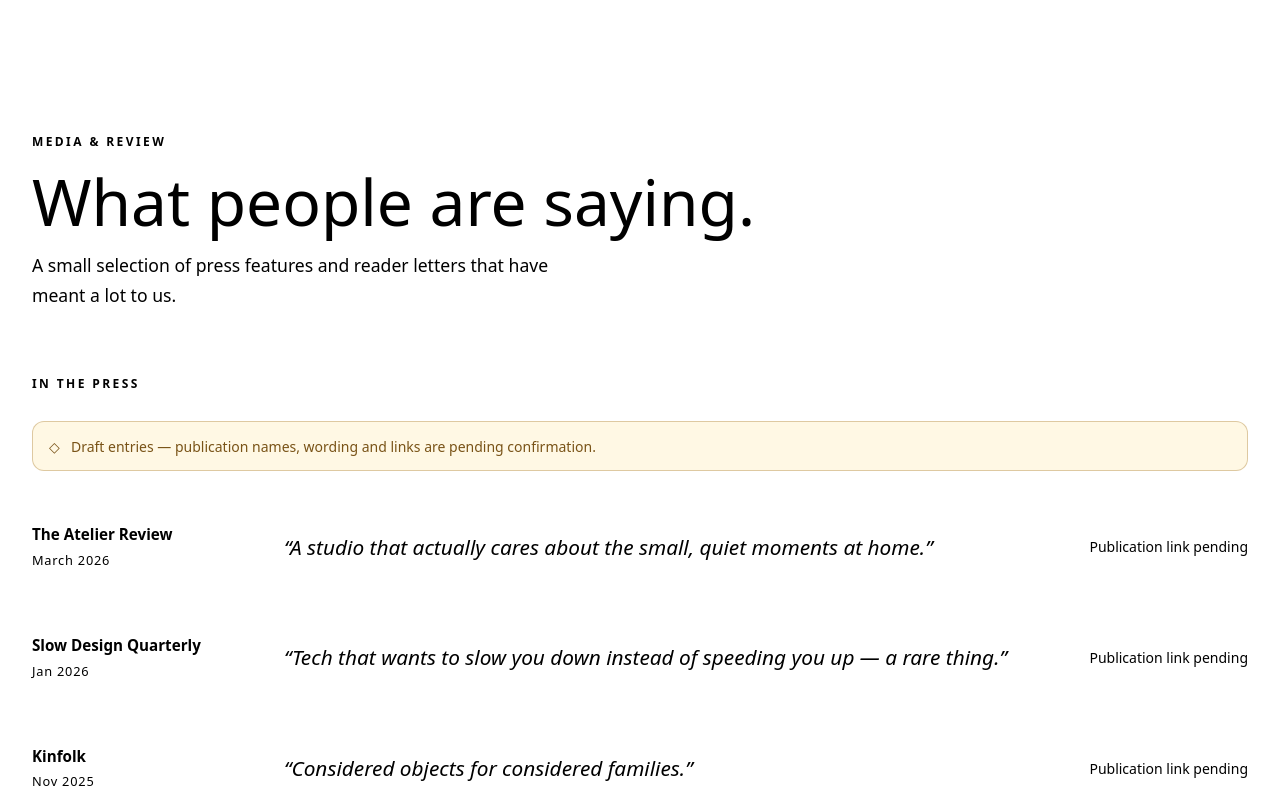
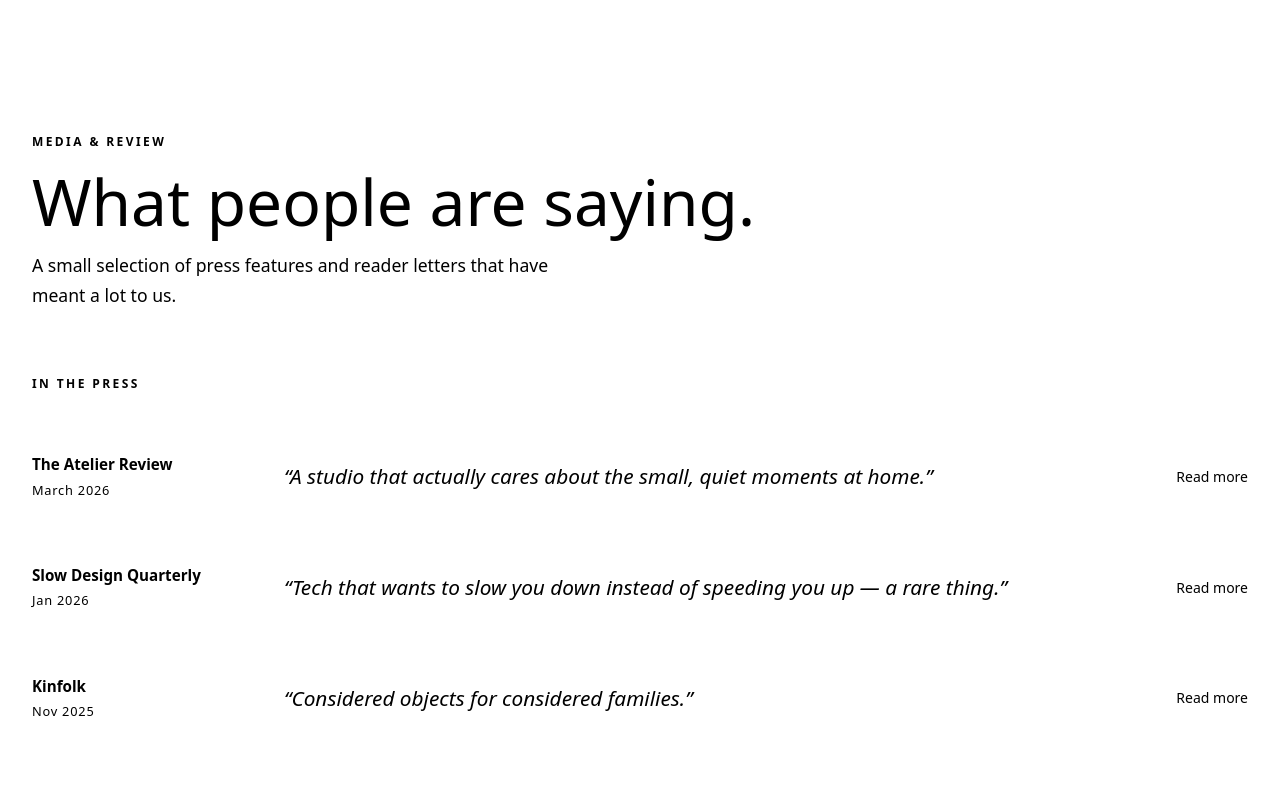
Before and after one commit to huangbai-AI/lumiqstudiovercel, a Next.js app: page /media in a window 1280 px wide. Shown: the top 800 px of the page. Built offline with nearby package versions, Linux system fonts and the light colour scheme; a web font is replaced by a local one.

Commit message:
移除待确认提示并更新媒体入口文案

```diff
--- a/app/media/page.tsx
+++ b/app/media/page.tsx
@@ -1,13 +1,12 @@
 import RevealObserver from "@/components/RevealObserver";
-import DraftNotice from "@/components/DraftNotice";
 import {useTranslations} from "next-intl";
 
 export default function MediaPage() {
   const t = useTranslations("Media");
   const press = [
-    { source: "The Atelier Review", date: t("press1Date"), quote: t("press1Quote"), link: t("press1Link") },
-    { source: "Slow Design Quarterly", date: t("press2Date"), quote: t("press2Quote"), link: t("press2Link") },
-    { source: "Kinfolk", date: t("press3Date"), quote: t("press3Quote"), link: t("press3Link") },
+    { source: "The Atelier Review", date: t("press1Date"), quote: t("press1Quote") },
+    { source: "Slow Design Quarterly", date: t("press2Date"), quote: t("press2Quote") },
+    { source: "Kinfolk", date: t("press3Date"), quote: t("press3Quote") },
   ];
   const reviews = [
     { name: "Sora Tanaka", role: t("review1Role"), text: t("review1Text") },
@@ -32,7 +31,6 @@ export default function MediaPage() {
 
       <section className="container reveal" style={{ padding: "0 2rem 4rem" }}>
         <h2 className="media-label">{t("pressTitle")}</h2>
-        <DraftNotice>{t("draftPress")}</DraftNotice>
         <div className="media-press-list">
           {press.map((p) => (
             <article key={p.source} className="media-press-row">
@@ -41,7 +39,7 @@ export default function MediaPage() {
                 <span className="media-press-date">{p.date}</span>
               </div>
               <blockquote className="serif">&ldquo;{p.quote}&rdquo;</blockquote>
-              <span className="media-press-link">{t("linkPending")}</span>
+              <span className="media-press-link">{t("readMore")}</span>
             </article>
           ))}
         </div>
@@ -49,7 +47,6 @@ export default function MediaPage() {
 
       <section className="container reveal" style={{ padding: "2rem 2rem 6rem" }}>
         <h2 className="media-label">{t("lettersTitle")}</h2>
-        <DraftNotice>{t("draftReviews")}</DraftNotice>
         <div className="media-letter-grid">
           {reviews.map((r) => (
             <figure key={r.name} className="media-letter">
--- a/components/DraftNotice.tsx
+++ b/components/DraftNotice.tsx
@@ -1,19 +1,10 @@
+import type {FC, ReactNode} from "react";
+
 type DraftNoticeProps = {
-  children?: React.ReactNode;
+  children?: ReactNode;
   compact?: boolean;
 };
 
-export default function DraftNotice({
-  children = "Draft — details pending brand or legal confirmation.",
-  compact = false,
-}: DraftNoticeProps) {
-  return (
-    <aside
-      className={`draft-notice${compact ? " draft-notice-compact" : ""}`}
-      role="note"
-    >
-      <span aria-hidden="true">◇</span>
-      <span>{children}</span>
-    </aside>
-  );
-}
+const DraftNotice: FC<DraftNoticeProps> = () => null;
+
+export default DraftNotice;
--- a/messages/en.json
+++ b/messages/en.json
@@ -146,7 +146,7 @@
     "lettersTitle": "Reader letters",
     "draftPress": "Draft entries — publication names, wording and links are pending confirmation.",
     "draftReviews": "Sample testimonials — names and wording are pending approval.",
-    "linkPending": "Publication link pending",
+    "readMore": "Read more",
     "press1Date": "March 2026",
     "press1Quote": "A studio that actually cares about the small, quiet moments at home.",
     "press1Link": "Read feature",
--- a/messages/ja.json
+++ b/messages/ja.json
@@ -146,7 +146,7 @@
     "lettersTitle": "読者からのお便り",
     "draftPress": "掲載案——媒体名、文言、リンクは確認待ちです。",
     "draftReviews": "推薦文のサンプル——氏名と文言は承認待ちです。",
-    "linkPending": "掲載リンクは確認待ち",
+    "readMore": "Read more",
     "press1Date": "2026年3月",
     "press1Quote": "家庭の小さく静かな時間を、本当に大切にしているスタジオ。",
     "press1Link": "特集を読む",
--- a/messages/zh-hant.json
+++ b/messages/zh-hant.json
@@ -146,7 +146,7 @@
     "lettersTitle": "讀者來信",
     "draftPress": "報導草稿——刊物名稱、文字與連結均有待確認。",
     "draftReviews": "示例評價——姓名與措辭有待核准。",
-    "linkPending": "報導連結待確認",
+    "readMore": "Read more",
     "press1Date": "2026 年 3 月",
     "press1Quote": "一家真正關心家中細微、安靜時刻的工作室。",
     "press1Link": "閱讀專題",
```
